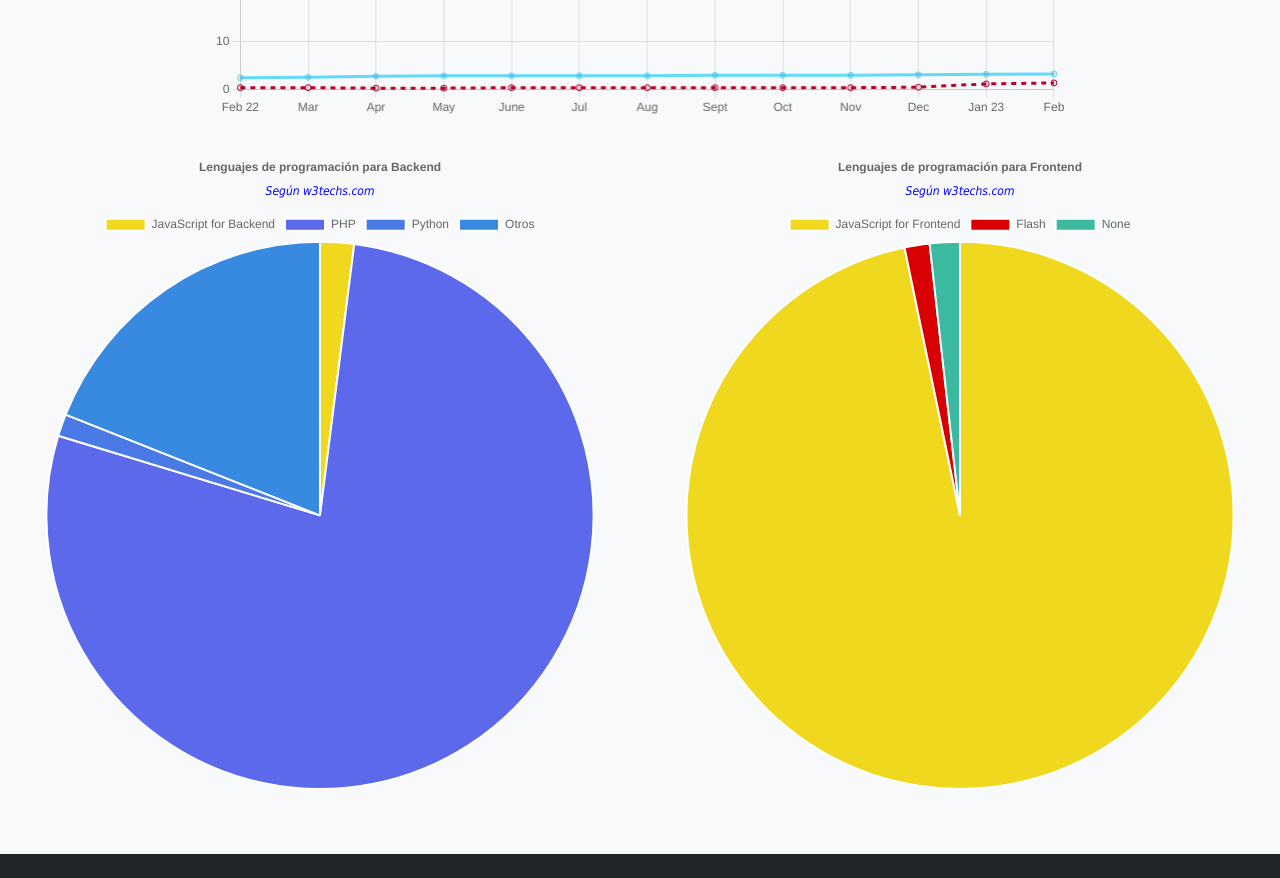
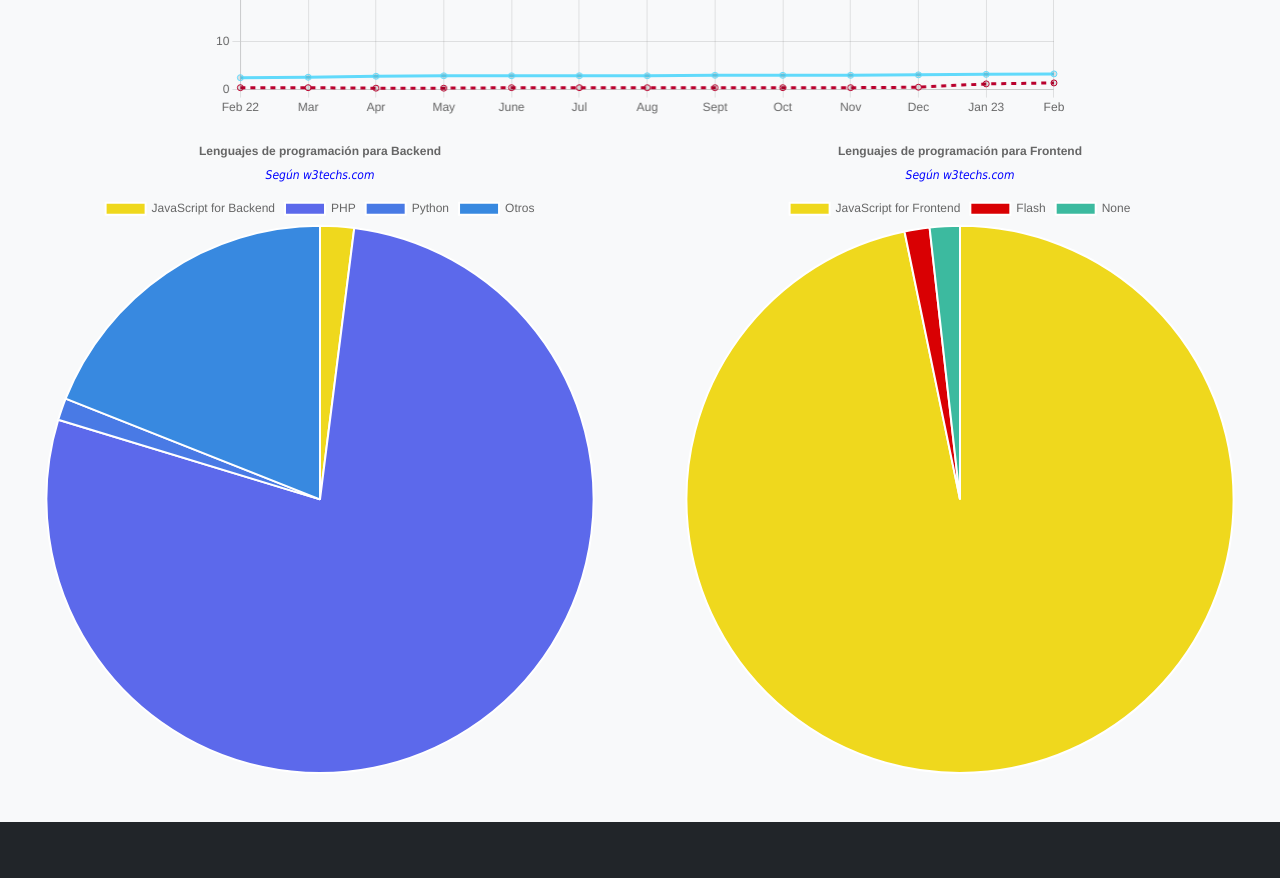
Before and after one commit to BitLopezDev/bluesite, a website: page index.html in a window 1280 px wide. Shown: the part 4960-5838 px from the top of the page. After the commit the page ends 5806 px from the top, so only its background shows below. Drawn offline with nearby package versions, Linux system fonts and the light colour scheme.

Commit message:
fixed charts

```diff
--- a/index.html
+++ b/index.html
@@ -465,16 +465,16 @@
             </article>
         </section>
         <section class="row pt-0 pb-5 mt-5 g-0 d-flex justify-content-around chartsSection">
-            <article class="col-8    py-3">
+            <article class="col-12 col-md-8    py-3">
                 <canvas id="frameworks" style="max-height: 500px;"></canvas>
 
             </article>
 
-            <article class=" col-12 col-sm-6   py-3">
+            <article class=" col-12 col-sm-6   ">
                 <canvas id="backend"></canvas>
 
             </article>
-            <article class="col-12 col-sm-6   py-3">
+            <article class="col-12 col-sm-6   ">
                 <canvas id="frontend"></canvas>
 
             </article>
@@ -486,6 +486,7 @@
 
         </section>
     </main>
+
     <!--///////// DO NOT CODE BELOW ///////// DO NOT CODE BELOW ///////// DO NOT CODE BELOW ///////// DO NOT CODE BELOW ///////// -->
     <script src="./scripts/bootstrap.bundle.min.js"></script>
     <!-- <script src="./dist/lib.js"></script>
```
